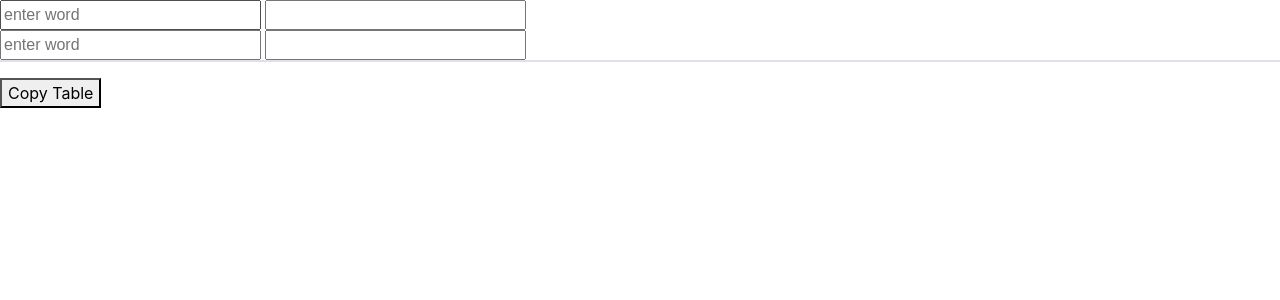
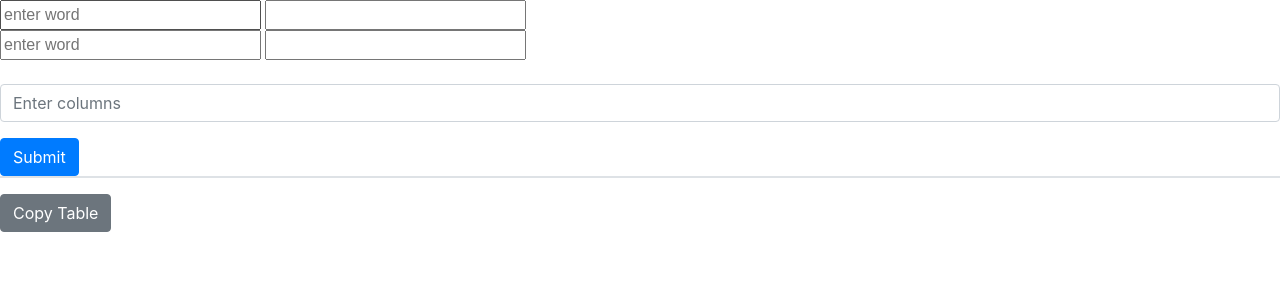
Before and after one commit to ualbertaTC/yadbu, a Django app: page / in a window 1280 px wide. Shown: the top 300 px of the page. Run offline with Django 3.2, Linux system fonts and the light colour scheme; parts of the project's set-up code (start-up, migrations or seed data) failed here and were passed over; some libraries are stand-ins or nearby versions.

Commit message:
Added submit button for user queries

```diff
--- a/yadbu/index/views.py
+++ b/yadbu/index/views.py
@@ -23,9 +23,9 @@ def columns(request):
     if (column_header == "" or value == "" or list_of_columns == ""):
         return [], [[]]
 
-    column_header = "age"
-    value =  "40"
-    list_of_columns = "age, first_name, weight, last_name" #as if entered by user
+    #column_header = "age"
+    #value =  "40"
+    #list_of_columns = "age, first_name, weight, last_name" #as if entered by user
 
     list_of_columns = [i.strip() for i in list_of_columns.split(",")] #list of columns is comma separated string so strip and split by comma
     table_set = set(column_dict[i] for i in list_of_columns) #set() makes a list of only unique table names using generator
--- a/yadbu/template/base.html
+++ b/yadbu/template/base.html
@@ -9,6 +9,13 @@
   <script src="https://code.jquery.com/jquery-1.12.4.js"></script>
   <script src="https://code.jquery.com/ui/1.12.1/jquery-ui.js"></script>
   <script>
+function submit_button(){
+  var key = $( "input[name='key']" );
+  var term = $( "input[name='term']");
+  var columns = $('#columninput');
+  window.location.href = "?column_header=" + key.val() + "&value=" + term.val() +"&list_of_columns=" + columns.val();
+
+}
 function selectElementContents(el) {
     var body = document.body, range, sel;
     if (document.createRange && window.getSelection) {
--- a/yadbu/template/column_header.html
+++ b/yadbu/template/column_header.html
@@ -16,4 +16,4 @@
       {% endfor %}
     </tbody>
   </table>
-  <button onclick="selectElementContents(document.getElementById('main_table'));"> Copy Table </button>
+  <button onclick="selectElementContents(document.getElementById('main_table'));", class="btn btn-secondary"> Copy Table </button>
--- /dev/null
+++ b/yadbu/template/column_templates.html
@@ -0,0 +1,7 @@
+<form>
+    <br>
+        <div class="form-group">
+          <input type="text" class="form-control" id="columninput" aria-describedby="emailHelp" placeholder="Enter columns">
+        </div>
+    </form>
+        <button onclick="submit_button()" class="btn btn-primary">Submit</button>
--- a/yadbu/template/index/index.html
+++ b/yadbu/template/index/index.html
@@ -3,5 +3,6 @@
 {% block content %}
 {% include 'text_box.html' %}
 {% include 'text_box.html' %}
+{% include 'column_templates.html' %}
 {% include 'column_header.html' %}
 {% endblock %}
```
